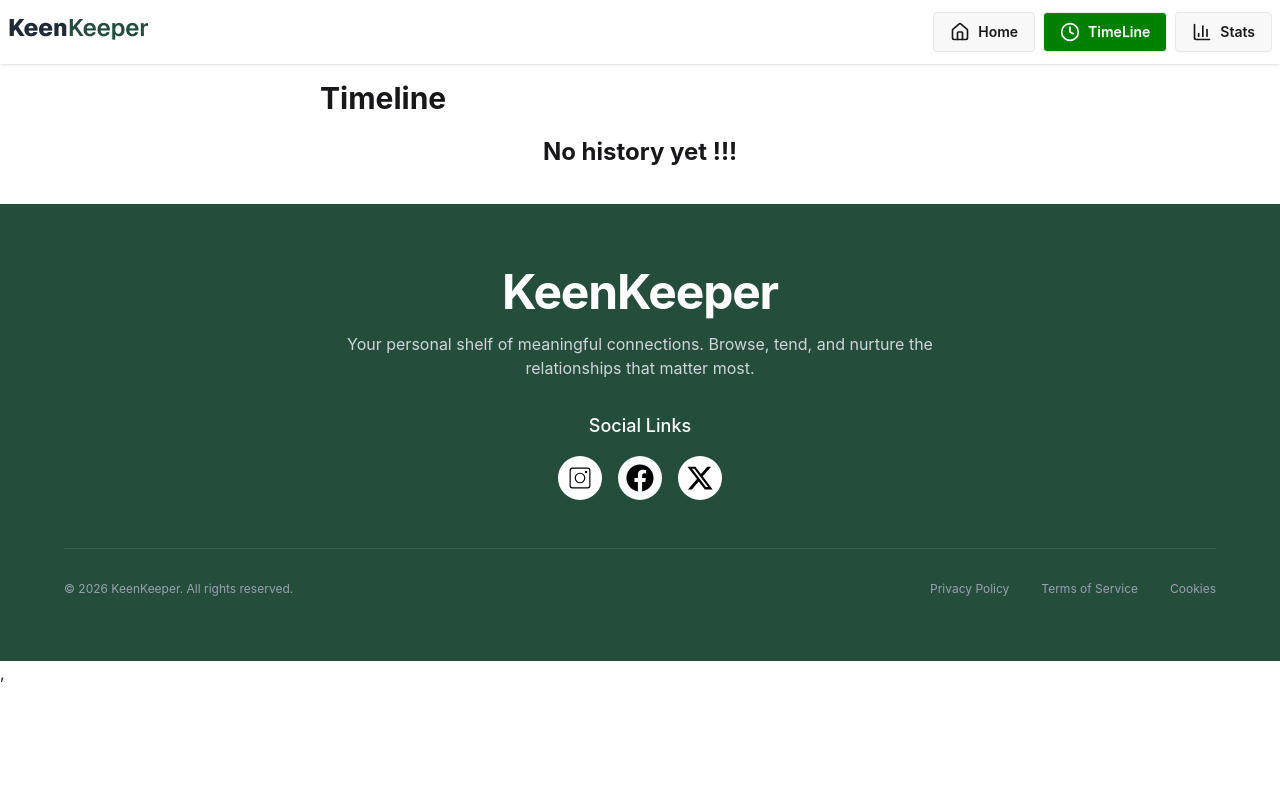
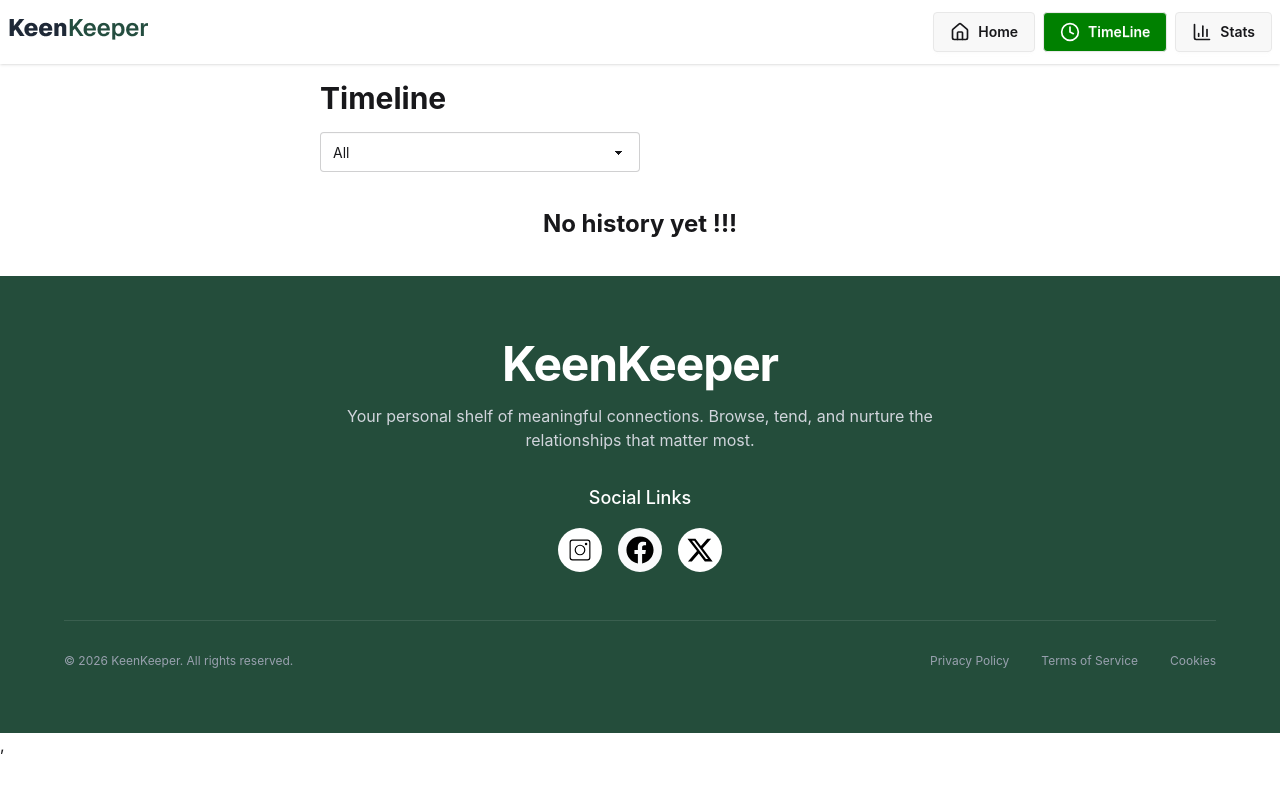
Before and after one commit to WahiduzzamanSakib/Assignment-07, a React (Vite) app: page /timeline in a window 1280 px wide. Shown: the top 790 px of the page. Built offline with nearby package versions, Linux system fonts and the light colour scheme.

Commit message:
filter add

```diff
--- a/src/Components/Stats.jsx
+++ b/src/Components/Stats.jsx
@@ -29,8 +29,8 @@ const Stats = () => {
   return (
     <>
      <h3 className="text-3xl font-bold container mx-auto">Friendship Analytics</h3>
-    <div className="my-10 container mx-auto ml-20 " style={{ width: "100%", height: 400}}>
-      <h3>By Interaction Type</h3>
+    <div className="my-10 container mx-auto bg-base-200 rounded-lg  p-4" style={{ width: "100%", height: 400}}>
+      <h3 className="ml-5">By Interaction Type</h3>
       <ResponsiveContainer>
         <PieChart>
           <Pie
--- a/src/Components/Timeline.jsx
+++ b/src/Components/Timeline.jsx
@@ -1,38 +1,55 @@
-import { useContext } from "react";
+import { useContext, useState } from "react";
 import { GetData } from "./DataContext";
+
 
 
 const Timeline = () => {
     const { contest } = useContext(GetData);
 
+    const [filter, setFilter] = useState("all");
+
+    const filteredContest =
+        filter === "all"
+            ? contest
+            : contest.filter((entry) => entry.action === filter);
+
     return (
         <div className="max-w-2xl mx-auto p-4">
             <h2 className="text-3xl font-bold mb-4">Timeline</h2>
 
-            {contest.length === 0 ? (
-                <p className="font-bold text-2xl text-center my-5">No history yet !!!</p>
+            <select value={filter} onChange={(e) => setFilter(e.target.value)} className="select select-bordered mb-4">
+                <option value="all">All</option>
+                <option value="call">Call</option>
+                <option value="text">Text</option>
+                <option value="video">Video</option>
+            </select>
+
+            {filteredContest.length === 0 ? (
+                <p className="font-bold text-2xl text-center my-5">
+                    No history yet !!!
+                </p>
             ) : (
                 <div className="space-y-4">
-                    {contest.map((entry, index) => {
-
-
+                    {filteredContest.map((entry, index) => {
                         const { item, action } = entry;
 
                         return (
-                            <div key={index} className="p-4 rounded-lg shadow bg-base-200">
+                            <div
+                                key={index}
+                                className="p-4 rounded-lg shadow bg-base-200"
+                            >
+                                <div className="mt-2 font-medium space-y-1">
+                                    <div className="flex items-center gap-2">
+                                        <span>
+                                            {action === "call" && "📞 Call with "}
+                                            {action === "text" && "💬 Text with "}
+                                            {action === "video" && "🎥 Video call with "}
+                                            <span className="font-bold">
+                                                {item.name}
+                                            </span>
+                                        </span>
+                                    </div>
 
-                                <div className="mt-2 font-medium space-y-1">
-
-                                    <div className="flex items-center gap-2">
-                                        <div>
-                                            <span>
-                                                {action === "call" && "📞 Call with"}
-                                                {action === "text" && "💬 Text with"}
-                                                {action === "video" && "🎥  Video call with"}{" "}
-                                                <span className="font-bold">{item.name}</span>
-                                            </span>
-                                        </div>
-                                    </div>
                                     <span className="text-sm text-gray-500">
                                         Date: {item.next_due_date}
                                     </span>
```
